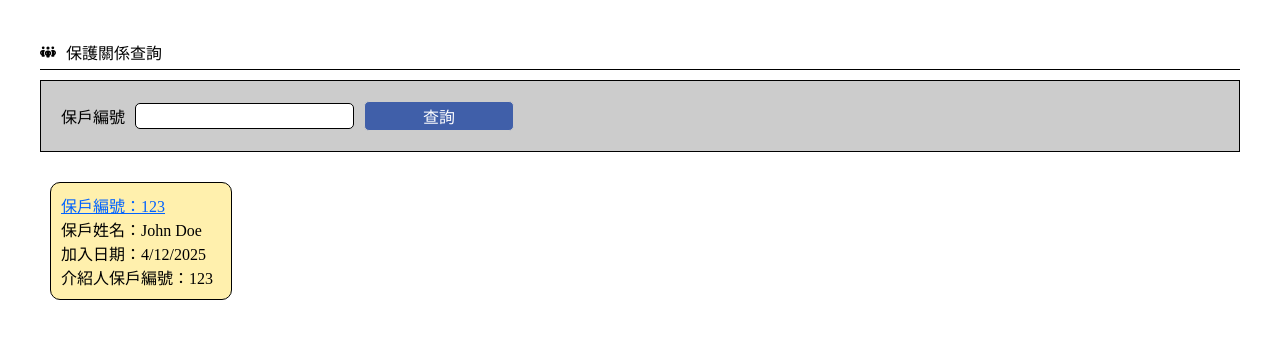
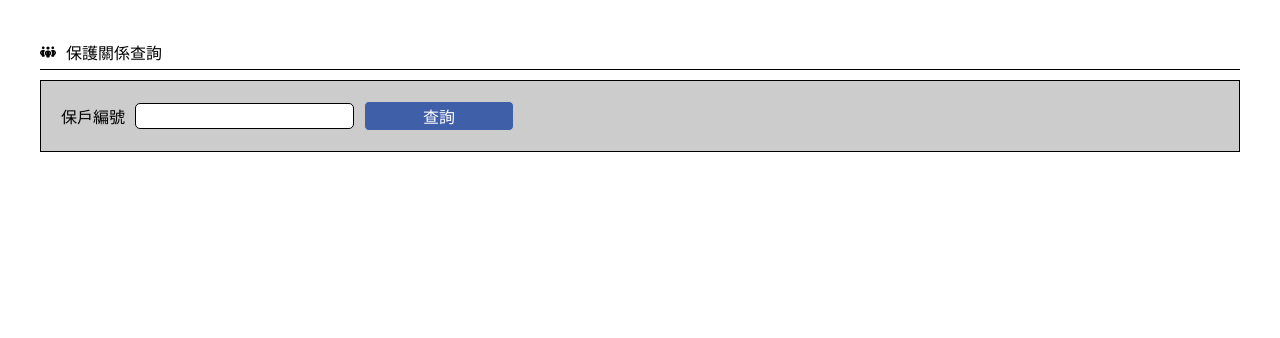
Before and after one commit to ts03085781/test-work, a React (Vite) app: page / in a window 1280 px wide. Shown: the top 338 px of the page. Built offline with nearby package versions, Linux system fonts and the light colour scheme.

Commit message:
feat: connect all the components to build the policy binary tree base function

```diff
--- a/src/App.tsx
+++ b/src/App.tsx
@@ -1,29 +1,64 @@
 import { useState } from 'react';
 import { SearchBar } from './components/SearchBar';
-import { Node } from './components/Node';
+import { BinaryTree } from './components/BinaryTree';
 import './App.css';
-import { NodeType } from './constants/enum';
+import { NodeInterface } from './constants/interface';
+
 function App() {
-  const onSearch = (value: string) => {
-    console.log(value);
+  const [rootNode, setRootNode] = useState<NodeInterface | null>(null);
+
+  const onSearch = async (code: string) => {
+    try {
+      const response = await fetch(`/api/policyholders?code=${code}`);
+      const data = (await response.json()) as NodeInterface;
+      if (data) {
+        setRootNode({ ...data });
+      } else {
+        alert('No data found');
+      }
+    } catch (error) {
+      console.error('Error fetching data:', error);
+    }
   };
 
-  const onClickCode = (code: string) => {
-    console.log(code);
+  const onClickNodeCode = async (code: string) => {
+    try {
+      const response = await fetch(`/api/policyholders?code=${code}`);
+      const data = (await response.json()) as NodeInterface;
+      if (data) {
+        setRootNode({ ...data });
+      } else {
+        alert('No data found');
+      }
+    } catch (error) {
+      console.error('Error fetching data:', error);
+    }
+  };
+
+  const onClickPreviousLevel = async (code: string) => {
+    try {
+      const response = await fetch(
+        `/api/policyholders/${code}/top?code=${code}`
+      );
+      const data = (await response.json()) as NodeInterface;
+      if (data) {
+        setRootNode({ ...data });
+      } else {
+        alert('No data found');
+      }
+    } catch (error) {
+      console.error('Error fetching data:', error);
+    }
   };
 
   return (
     <div>
       <SearchBar onSearch={onSearch} />
-      <Node
-        code="123"
-        name="John Doe"
-        registration_date={new Date()}
-        introducer_code="123"
-        l={null}
-        r={null}
-        nodeType={NodeType.ROOT}
-        onClickCode={onClickCode}
+      <BinaryTree
+        rootNodeCode={rootNode?.code}
+        nodeTreeData={rootNode}
+        onClickNodeCode={onClickNodeCode}
+        onClickPreviousLevel={onClickPreviousLevel}
       />
     </div>
   );
```
